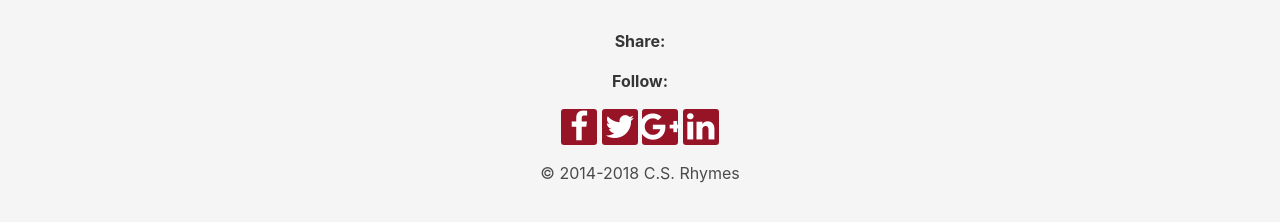
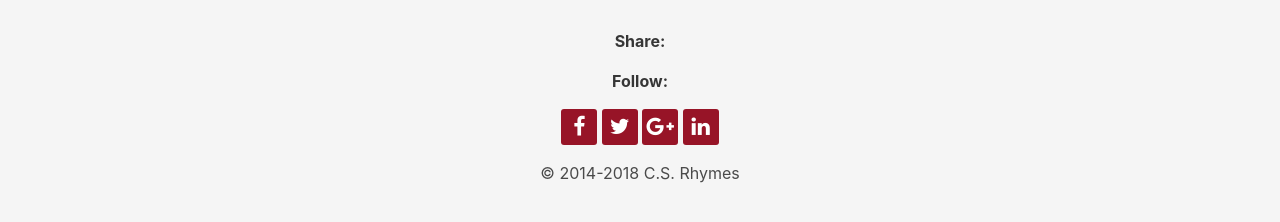
Before and after one commit to chrisrhymes/chrisrhymes.github.io, a Jekyll site: the page built from index.html, in a window 1280 px wide and 900 px high, scrolled down 2364 px. Shown: the part 619-841 px from the top of the window. Built offline with Jekyll 4.4.1, drawn with Linux system fonts in a browser that asks for light colours; nearby versions of some CDN libraries.

Commit message:
Update add this and font to https path

```diff
--- a/_config.yml
+++ b/_config.yml
@@ -4,10 +4,10 @@ email: your-email@domain.com
 description: > # this means to ignore newlines until "baseurl:"
   C.S. Rhymes author of How NOT to make a website and How NOT to use a smartphone
 baseurl: "" # the subpath of your site, e.g. /blog/
-url: http://www.csrhymes.com # the base hostname & protocol for your site
+url: https://www.csrhymes.com # the base hostname & protocol for your site
 twitter_username: chrisrhymes
 github_username:  chrisrhymes
-image: http://csrhymes.com/img/csrhymeslogo.png
+image: https://csrhymes.com/img/csrhymeslogo.png
 
 # Pagination settings
 paginate: 5
--- a/_includes/footer.html
+++ b/_includes/footer.html
@@ -23,28 +23,28 @@
 	<div class="has-text-centered content">
 
 		<p><strong>Share:</strong></p>
-		<div class="addthis_sharing_toolbox"></div>
+		<div class="addthis_inline_share_toolbox"></div>
 
 		<p><strong>Follow:</strong></p>
 		<p>
 			<a class="button is-info" href="https://www.facebook.com/csrhymes">
-			<span class="icon">
-				<i class="fa fa-facebook fa-2x"></i>
+			<span class="icon is-medium">
+				<i class="fa fa-facebook fa-lg"></i>
 			</span>
 			</a>
 			<a class="button is-info" href="https://twitter.com/chrisrhymes">
-			<span class="icon">
-				<i class="fa fa-twitter fa-2x"></i>
+			<span class="icon is-medium">
+				<i class="fa fa-twitter fa-lg"></i>
 			</span>
 			</a>
 			<a class="button is-info" href="https://plus.google.com/u/0/105812304907290364686/posts">
-			<span class="icon">
-				<i class="fa fa-google-plus fa-2x"></i>
+			<span class="icon is-medium">
+				<i class="fa fa-google-plus fa-lg"></i>
 			</span>
 			</a>
 			<a class="button is-info" href="http://uk.linkedin.com/pub/chris-rhymes/71/859/a6a">
-			<span class="icon">
-				<i class="fa fa-linkedin fa-2x"></i>
+			<span class="icon is-medium">
+				<i class="fa fa-linkedin fa-lg"></i>
 			</span>
 			</a>
 		</p>
--- a/_includes/head.html
+++ b/_includes/head.html
@@ -4,7 +4,7 @@
     <title>{% if page.title %}{{ page.title }}{% else %}{{ site.title }}{% endif %} | C.S. Rhymes | Web Developer and Author</title>
     <meta name="description" content="{% if page.description %}{{ page.description }}{% else %}{{ site.description }}{% endif %}">
     <link rel="stylesheet" href="/css/main.css" />
-    <link href='http://fonts.googleapis.com/css?family=Pacifico' rel='stylesheet' type='text/css'>
+    <link href='https://fonts.googleapis.com/css?family=Pacifico' rel='stylesheet' type='text/css'>
     <link rel="canonical" href="{{ page.url | replace:'index.html','' | prepend: site.baseurl | prepend: site.url }}">
     <link href="//maxcdn.bootstrapcdn.com/font-awesome/4.2.0/css/font-awesome.min.css" rel="stylesheet">
 
--- a/_layouts/default.html
+++ b/_layouts/default.html
@@ -16,7 +16,7 @@
 
     <script type="text/javascript" src="/js/main.js" async></script>
 
-    <script type="text/javascript" src="//s7.addthis.com/js/300/addthis_widget.js#pubid=ra-5389e83123038039" async></script>
+    <script type="text/javascript" src="//s7.addthis.com/js/300/addthis_widget.js#pubid=ra-5aeadab410d887ed"></script>
 
     <script type="application/ld+json">
 	{
```
